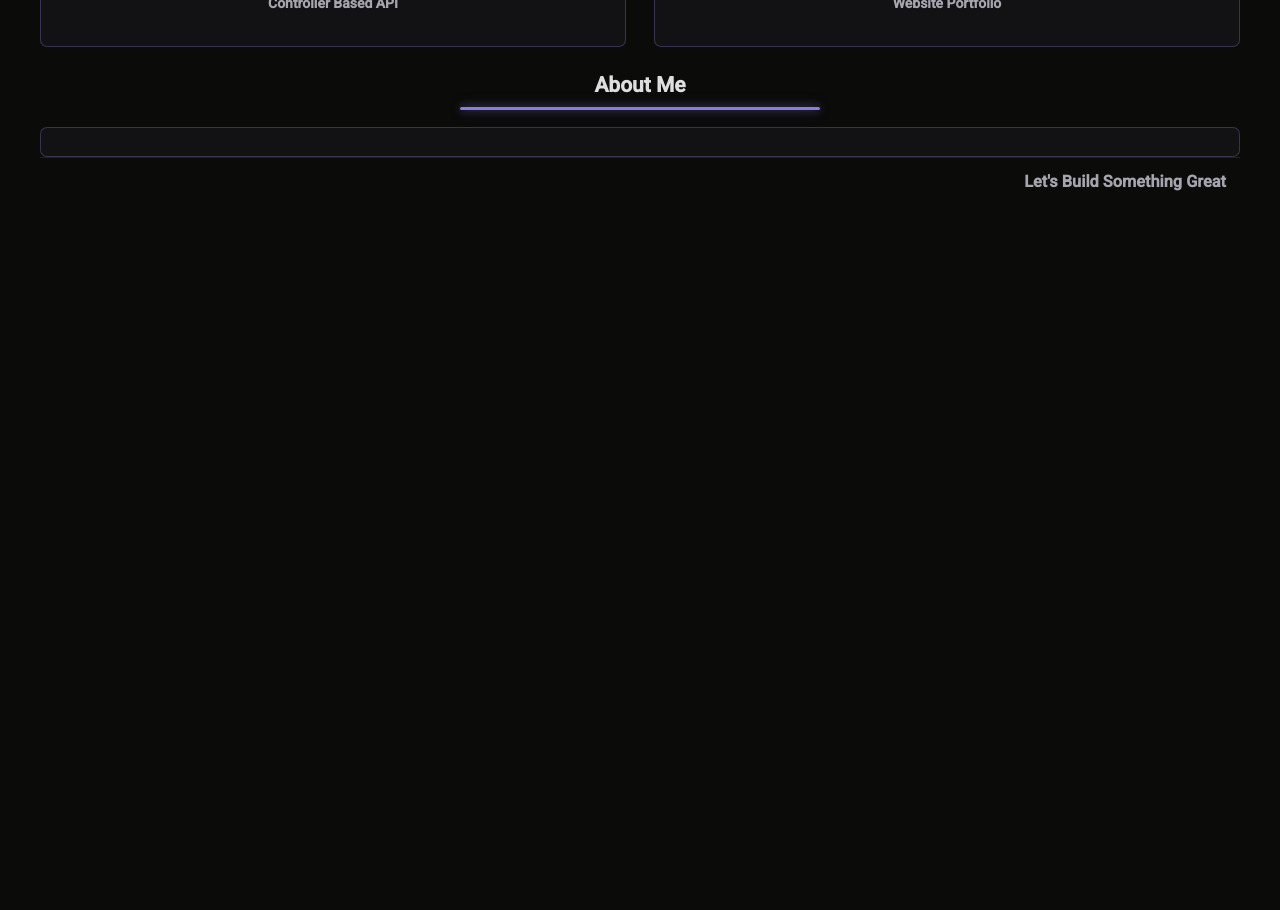
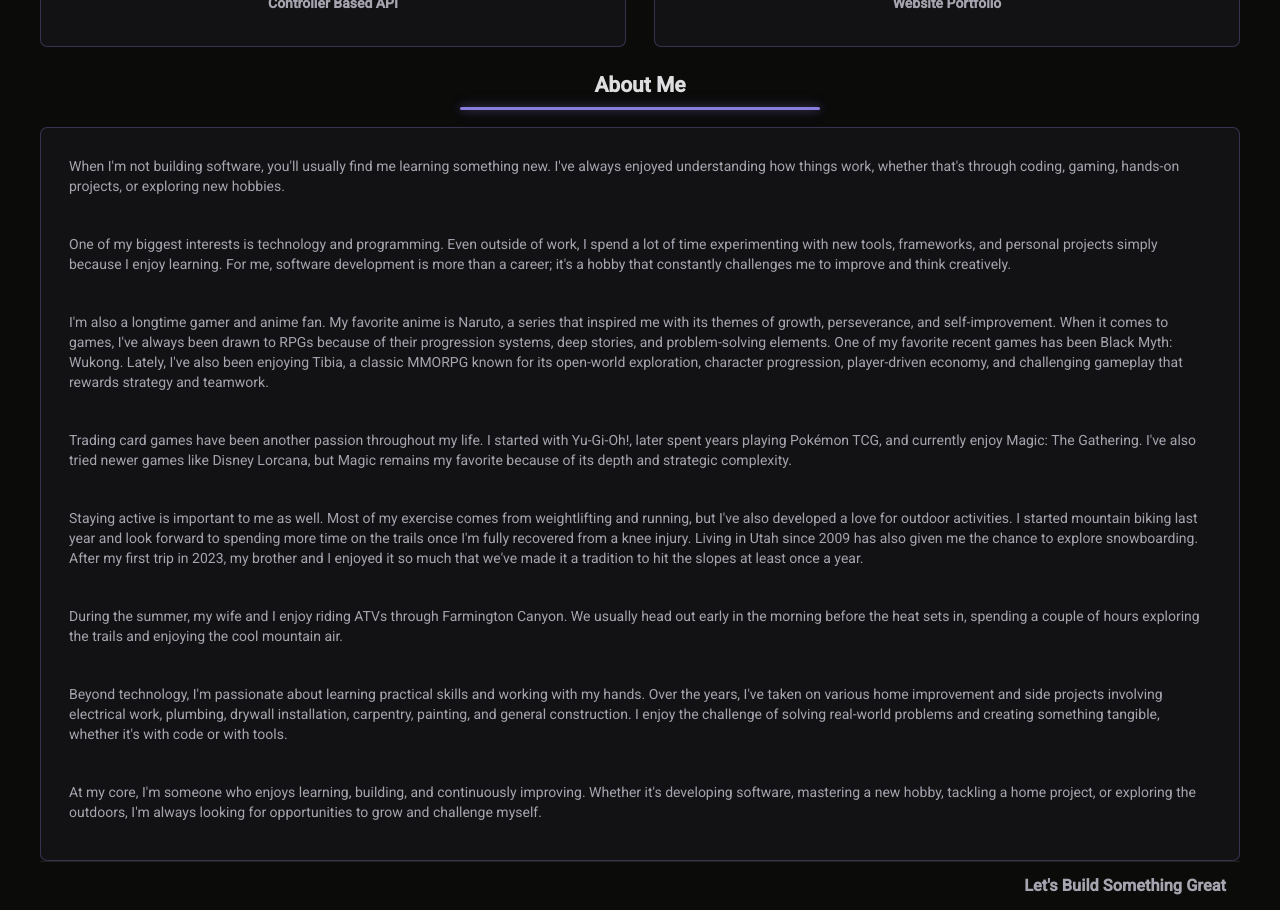
Before and after one commit to mcastre1/Portfolio, an Angular app: page / in a window 1280 px wide. Shown: the part 2580-3490 px from the top of the page. Before the commit the page ends 2786 px from the top, so only its background shows below. Built offline with nearby package versions, Linux system fonts and the light colour scheme.

Commit message:
Added text under about me

```diff
--- a/src/app/components/home-component/home-component.css
+++ b/src/app/components/home-component/home-component.css
@@ -68,6 +68,12 @@
     border: 1px solid rgba(137, 125, 221, 0.3);
     padding: 1em;
     border-radius: .5em;
+    padding-left: 2em;
+    padding-right: 2em;
+}
+
+.about-container p {
+  margin-bottom: 1.5rem;
 }
 
 .sections-container {
--- a/src/app/components/home-component/home-component.html
+++ b/src/app/components/home-component/home-component.html
@@ -125,5 +125,19 @@
 <app-projects></app-projects>
 <h2 class="section-title" style="color: var(--portfolio-heading); opacity: 1; text-align: center;">About Me</h2>
 <div class="about-container">
+    <p>When I'm not building software, you'll usually find me learning something new. I've always enjoyed understanding how things work, whether that's through coding, gaming, hands-on projects, or exploring new hobbies.</p>
 
+    <p>One of my biggest interests is technology and programming. Even outside of work, I spend a lot of time experimenting with new tools, frameworks, and personal projects simply because I enjoy learning. For me, software development is more than a career; it's a hobby that constantly challenges me to improve and think creatively.</p>
+
+    <p>I'm also a longtime gamer and anime fan. My favorite anime is Naruto, a series that inspired me with its themes of growth, perseverance, and self-improvement. When it comes to games, I've always been drawn to RPGs because of their progression systems, deep stories, and problem-solving elements. One of my favorite recent games has been Black Myth: Wukong. Lately, I've also been enjoying Tibia, a classic MMORPG known for its open-world exploration, character progression, player-driven economy, and challenging gameplay that rewards strategy and teamwork.</p>
+
+    <p>Trading card games have been another passion throughout my life. I started with Yu-Gi-Oh!, later spent years playing Pokémon TCG, and currently enjoy Magic: The Gathering. I've also tried newer games like Disney Lorcana, but Magic remains my favorite because of its depth and strategic complexity.</p>
+
+    <p>Staying active is important to me as well. Most of my exercise comes from weightlifting and running, but I've also developed a love for outdoor activities. I started mountain biking last year and look forward to spending more time on the trails once I'm fully recovered from a knee injury. Living in Utah since 2009 has also given me the chance to explore snowboarding. After my first trip in 2023, my brother and I enjoyed it so much that we've made it a tradition to hit the slopes at least once a year.</p>
+
+    <p>During the summer, my wife and I enjoy riding ATVs through Farmington Canyon. We usually head out early in the morning before the heat sets in, spending a couple of hours exploring the trails and enjoying the cool mountain air.</p>
+
+    <p>Beyond technology, I'm passionate about learning practical skills and working with my hands. Over the years, I've taken on various home improvement and side projects involving electrical work, plumbing, drywall installation, carpentry, painting, and general construction. I enjoy the challenge of solving real-world problems and creating something tangible, whether it's with code or with tools.</p>
+
+    <p>At my core, I'm someone who enjoys learning, building, and continuously improving. Whether it's developing software, mastering a new hobby, tackling a home project, or exploring the outdoors, I'm always looking for opportunities to grow and challenge myself.</p>
 </div>
```
